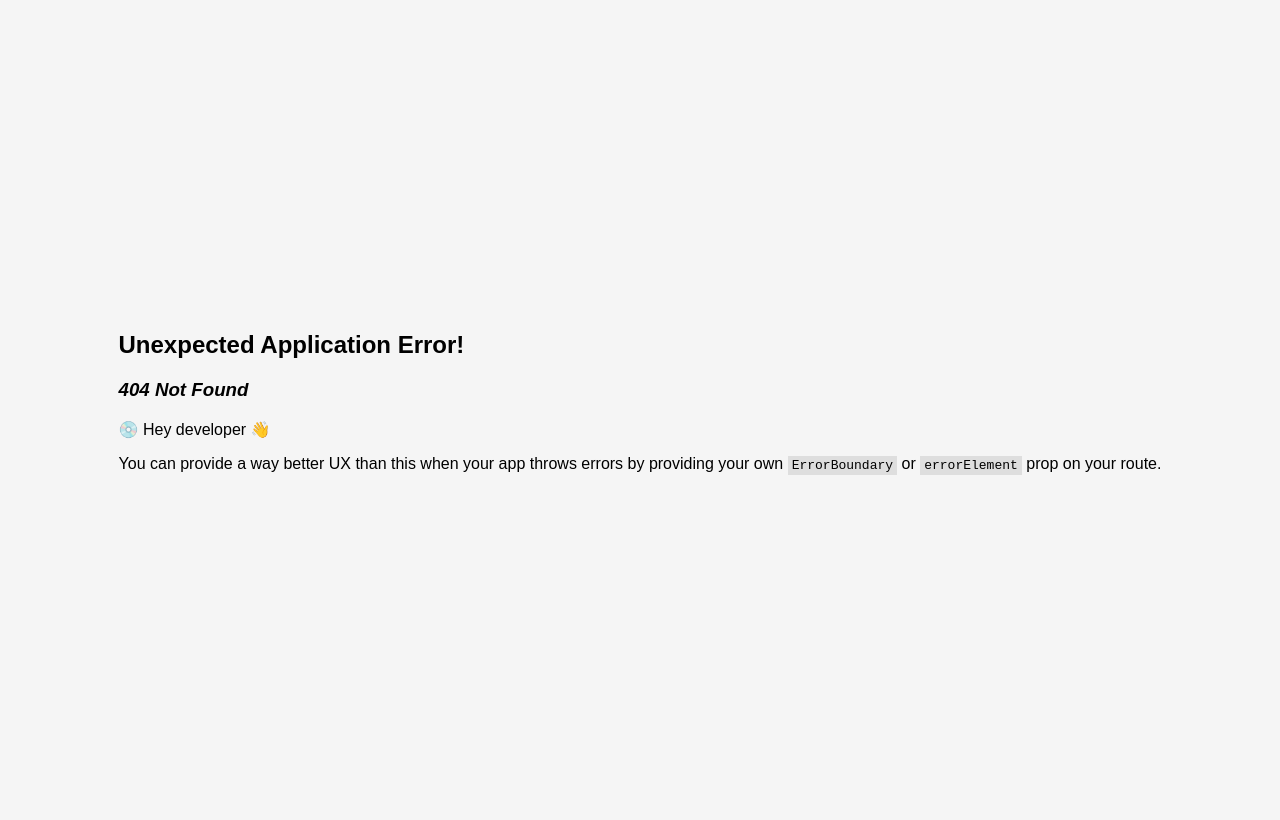
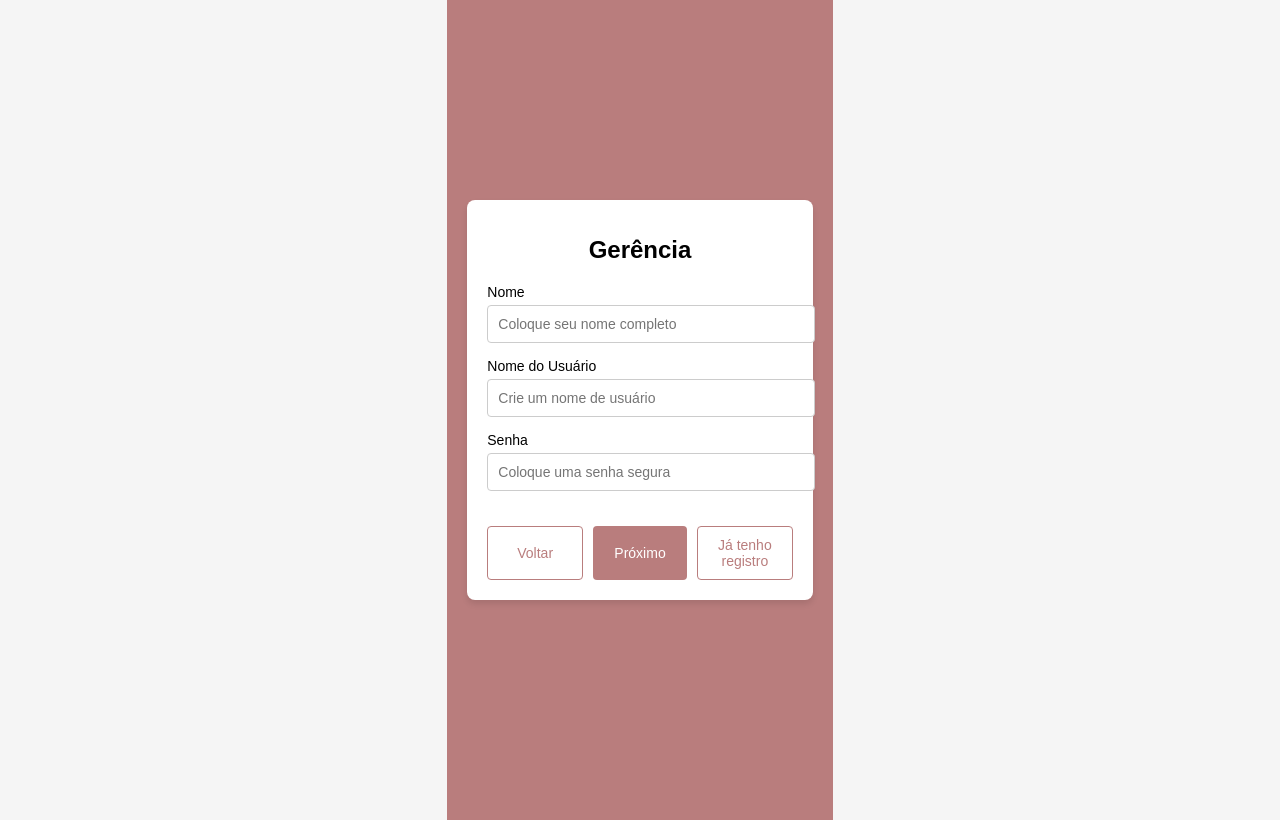
Before and after one commit to bibiarevalo/sistema_GEPI_front, a React (Vite) app: page /gerencia in a window 1280 px wide. Before the commit this address had no page. Built offline with nearby package versions, Linux system fonts and the light colour scheme.

Commit message:
feat: criação de registro de gerencia e repositor

```diff
--- /dev/null
+++ b/src/pages/Gerencia.jsx
@@ -0,0 +1,168 @@
+import React, { useState } from "react";
+import axios from "axios";
+import { useNavigate } from "react-router-dom";
+
+const Gerencia = () => {
+  const [formData, setFormData] = useState({
+    nome: "",
+    nomeUsuario: "",
+    senha: "",
+  });
+
+  const navigate = useNavigate();
+
+  const handleInputChange = (e) => {
+    const { name, value } = e.target;
+    setFormData({ ...formData, [name]: value });
+  };
+
+  const handleSubmit = async (e) => {
+    e.preventDefault();
+    try {
+      await axios.post("https://api/gerencia", formData);// fazer api
+      navigate("/gerenciamento");
+    } catch (error) {
+      console.error("Erro ao registrar:", error);
+      alert("Erro ao registrar. Tente novamente.");
+    }
+  };
+
+  return (
+    <div style={styles.container}>
+      <div style={styles.card}>
+        <h1 style={styles.title}>Gerência</h1>
+        <form onSubmit={handleSubmit} style={styles.form}>
+          <div style={styles.inputGroup}>
+            <label style={styles.label}>Nome</label>
+            <input
+              type="text"
+              name="nome"
+              placeholder="Coloque seu nome completo"
+              value={formData.nome}
+              onChange={handleInputChange}
+              style={styles.input}
+              required
+            />
+          </div>
+          <div style={styles.inputGroup}>
+            <label style={styles.label}>Nome do Usuário</label>
+            <input
+              type="text"
+              name="nomeUsuario"
+              placeholder="Crie um nome de usuário"
+              value={formData.nomeUsuario}
+              onChange={handleInputChange}
+              style={styles.input}
+              required
+            />
+          </div>
+          <div style={styles.inputGroup}>
+            <label style={styles.label}>Senha</label>
+            <input
+              type="password"
+              name="senha"
+              placeholder="Coloque uma senha segura"
+              value={formData.senha}
+              onChange={handleInputChange}
+              style={styles.input}
+              required
+            />
+          </div>
+          <div style={styles.buttonGroup}>
+            <button
+              type="button"
+              onClick={() => navigate(-1)}
+              style={styles.buttonSecondary}
+            >
+              Voltar
+            </button>
+            <button type="submit" style={styles.buttonPrimary}>
+              Próximo
+            </button>
+            <button
+              type="button"
+              onClick={() => navigate("/login")}
+              style={styles.buttonSecondary}
+            >
+              Já tenho registro
+            </button>
+          </div>
+        </form>
+      </div>
+    </div>
+  );
+};
+
+const styles = {
+  container: {
+    display: "flex",
+    justifyContent: "center",
+    alignItems: "center",
+    minHeight: "100vh",
+    backgroundColor: "#B97D7D",
+    padding: "20px",
+  },
+  card: {
+    backgroundColor: "#fff",
+    borderRadius: "8px",
+    boxShadow: "0 4px 6px rgba(0, 0, 0, 0.1)",
+    maxWidth: "400px",
+    width: "100%",
+    padding: "20px",
+    textAlign: "center",
+  },
+  title: {
+    fontSize: "24px",
+    fontWeight: "bold",
+    marginBottom: "20px",
+  },
+  form: {
+    display: "flex",
+    flexDirection: "column",
+  },
+  inputGroup: {
+    marginBottom: "15px",
+    textAlign: "left",
+  },
+  label: {
+    display: "block",
+    fontSize: "14px",
+    marginBottom: "5px",
+    fontWeight: "500",
+  },
+  input: {
+    width: "100%",
+    padding: "10px",
+    border: "1px solid #ccc",
+    borderRadius: "4px",
+    fontSize: "14px",
+  },
+  buttonGroup: {
+    display: "flex",
+    justifyContent: "space-between",
+    marginTop: "20px",
+    gap: "10px",
+  },
+  buttonPrimary: {
+    backgroundColor: "#B97D7D",
+    color: "#fff",
+    border: "none",
+    borderRadius: "4px",
+    padding: "10px 15px",
+    cursor: "pointer",
+    fontSize: "14px",
+    flex: 1,
+  },
+  buttonSecondary: {
+    backgroundColor: "#fff",
+    color: "#B97D7D",
+    border: "1px solid #B97D7D",
+    borderRadius: "4px",
+    padding: "10px 15px",
+    cursor: "pointer",
+    fontSize: "14px",
+    flex: 1,
+  },
+};
+
+export default Gerencia;
--- a/src/pages/Gerenciamento.jsx
+++ b/src/pages/Gerenciamento.jsx
@@ -1,6 +1,6 @@
 import React, { useEffect, useState } from "react";
 import axios from "axios";
-import { Link } from "react-router-dom";  // Importando o Link do react-router-dom
+import { Link } from "react-router-dom";
 
 const Gerenciamento = () => {
     const [epis, setEpis] = useState([]);
--- /dev/null
+++ b/src/pages/Home.jsx
@@ -0,0 +1,50 @@
+import React, { useEffect, useState } from 'react';
+import axios from 'axios';
+import { Link } from 'react-router-dom';
+
+const Home = () => {
+  const [data, setData] = useState(null);
+
+  useEffect(() => {
+    axios.get('https://api.example.com/data')// fazer api da home
+      .then((response) => {
+        setData(response.data);
+      })
+      .catch((error) => {
+        console.error('Erro ao buscar os dados:', error);
+      });
+  }, []);
+
+  return (
+    <div style={{ textAlign: 'center', marginTop: '50px' }}>
+      <h1>Home</h1>
+
+      {data ? (
+        <div>
+          <h2>Dados da API:</h2>
+          <pre>{JSON.stringify(data, null, 2)}</pre>
+        </div>
+      ) : (
+        <p>Carregando dados...</p>
+      )}
+
+      <div style={{ marginTop: '20px' }}>
+        <div>
+          <h3>Repositor</h3>
+          <Link to="/Repositor">
+            <button style={{ padding: '10px 20px', margin: '10px' }}>Ir para perfil Repositor</button>
+          </Link>
+        </div>
+
+        <div>
+          <h3>Gerência</h3>
+          <Link to="/Gerencia">
+            <button style={{ padding: '10px 20px', margin: '10px' }}>Ir para Gerência</button>
+          </Link>
+        </div>
+      </div>
+    </div>
+  );
+};
+
+export default Home;
--- /dev/null
+++ b/src/pages/Repositor.jsx
@@ -0,0 +1,168 @@
+import React, { useState } from "react";
+import axios from "axios";
+import { useNavigate } from "react-router-dom";
+
+const Repositor = () => {
+  const [formData, setFormData] = useState({
+    nome: "",
+    nomeUsuario: "",
+    senha: "",
+  });
+
+  const navigate = useNavigate();
+
+  const handleInputChange = (e) => {
+    const { name, value } = e.target;
+    setFormData({ ...formData, [name]: value });
+  };
+
+  const handleSubmit = async (e) => {
+    e.preventDefault();
+    try {
+      await axios.post("https://api/repositor", formData);
+      navigate("/gerenciamento");
+    } catch (error) {
+      console.error("Erro ao registrar:", error);
+      alert("Ocorreu um erro ao tentar registrar. Tente novamente.");
+    }
+  };
+
+  return (
+    <div style={styles.container}>
+      <div style={styles.card}>
+        <h1 style={styles.title}>Registro Repositor</h1>
+        <form onSubmit={handleSubmit} style={styles.form}>
+          <div style={styles.inputGroup}>
+            <label style={styles.label}>Nome</label>
+            <input
+              type="text"
+              name="nome"
+              placeholder="Coloque seu nome completo"
+              value={formData.nome}
+              onChange={handleInputChange}
+              style={styles.input}
+              required
+            />
+          </div>
+          <div style={styles.inputGroup}>
+            <label style={styles.label}>Nome do Usuário</label>
+            <input
+              type="text"
+              name="nomeUsuario"
+              placeholder="Crie um nome de usuário"
+              value={formData.nomeUsuario}
+              onChange={handleInputChange}
+              style={styles.input}
+              required
+            />
+          </div>
+          <div style={styles.inputGroup}>
+            <label style={styles.label}>Senha</label>
+            <input
+              type="password"
+              name="senha"
+              placeholder="Coloque uma senha segura"
+              value={formData.senha}
+              onChange={handleInputChange}
+              style={styles.input}
+              required
+            />
+          </div>
+          <div style={styles.buttonGroup}>
+            <button
+              type="button"
+              onClick={() => navigate(-1)}
+              style={styles.buttonSecondary}
+            >
+              Voltar
+            </button>
+            <button type="submit" style={styles.buttonPrimary}>
+              Próximo
+            </button>
+            <button
+              type="button"
+              onClick={() => navigate("/login")}
+              style={styles.buttonSecondary}
+            >
+              Já tenho registro
+            </button>
+          </div>
+        </form>
+      </div>
+    </div>
+  );
+};
+
+const styles = {
+  container: {
+    display: "flex",
+    justifyContent: "center",
+    alignItems: "center",
+    minHeight: "100vh",
+    backgroundColor: "#B97D7D",
+    padding: "20px",
+  },
+  card: {
+    backgroundColor: "#fff",
+    borderRadius: "8px",
+    boxShadow: "0 4px 6px rgba(0, 0, 0, 0.1)",
+    maxWidth: "400px",
+    width: "100%",
+    padding: "20px",
+    textAlign: "center",
+  },
+  title: {
+    fontSize: "24px",
+    fontWeight: "bold",
+    marginBottom: "20px",
+  },
+  form: {
+    display: "flex",
+    flexDirection: "column",
+  },
+  inputGroup: {
+    marginBottom: "15px",
+    textAlign: "left",
+  },
+  label: {
+    display: "block",
+    fontSize: "14px",
+    marginBottom: "5px",
+    fontWeight: "500",
+  },
+  input: {
+    width: "100%",
+    padding: "10px",
+    border: "1px solid #ccc",
+    borderRadius: "4px",
+    fontSize: "14px",
+  },
+  buttonGroup: {
+    display: "flex",
+    justifyContent: "space-between",
+    marginTop: "20px",
+    gap: "10px",
+  },
+  buttonPrimary: {
+    backgroundColor: "#B97D7D",
+    color: "#fff",
+    border: "none",
+    borderRadius: "4px",
+    padding: "10px 15px",
+    cursor: "pointer",
+    fontSize: "14px",
+    flex: 1,
+  },
+  buttonSecondary: {
+    backgroundColor: "#fff",
+    color: "#B97D7D",
+    border: "1px solid #B97D7D",
+    borderRadius: "4px",
+    padding: "10px 15px",
+    cursor: "pointer",
+    fontSize: "14px",
+    flex: 1,
+  },
+};
+
+export default Repositor;
```
Also changed, not shown: src/main.jsx (+7 -1 lines).
